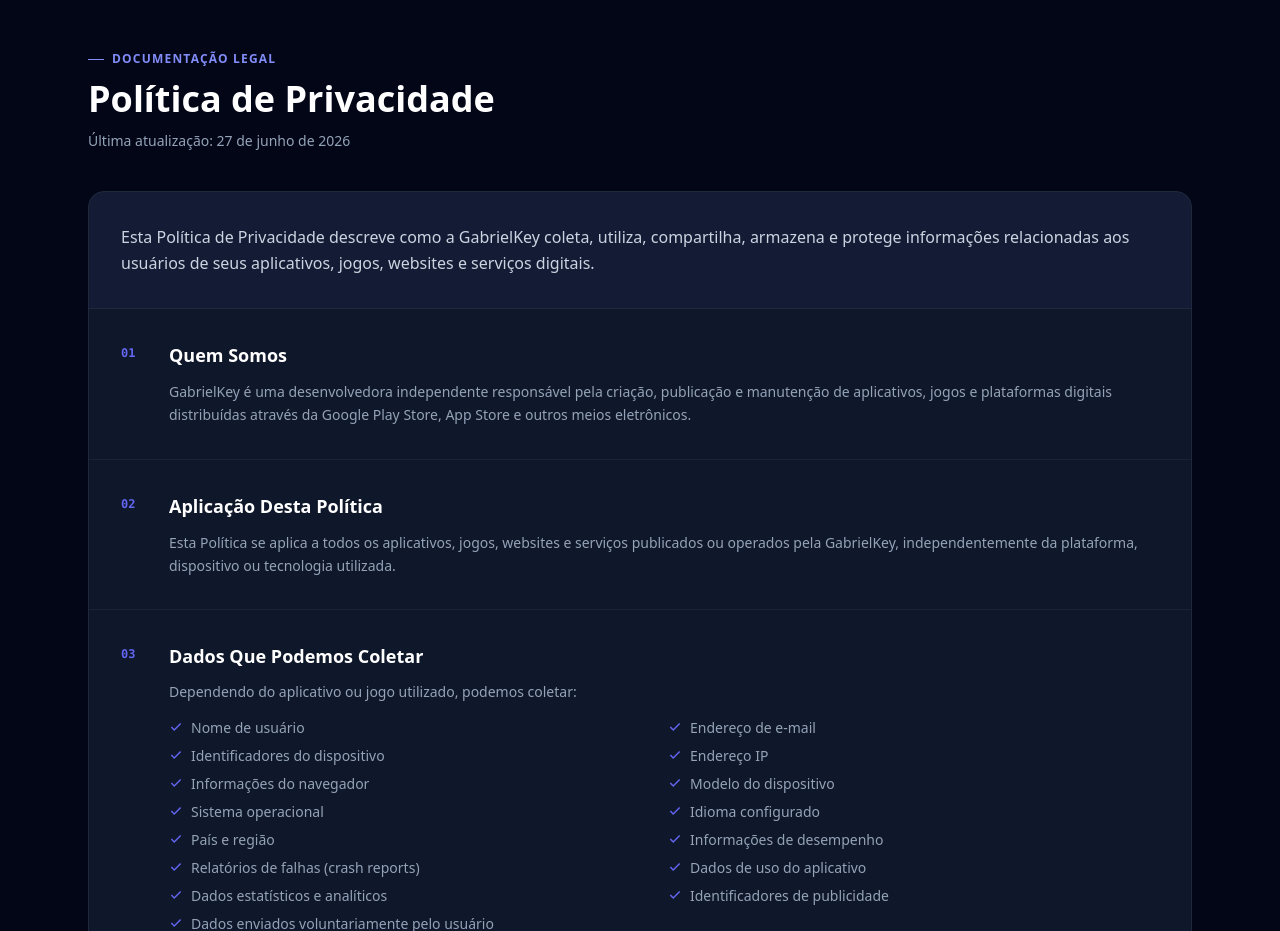
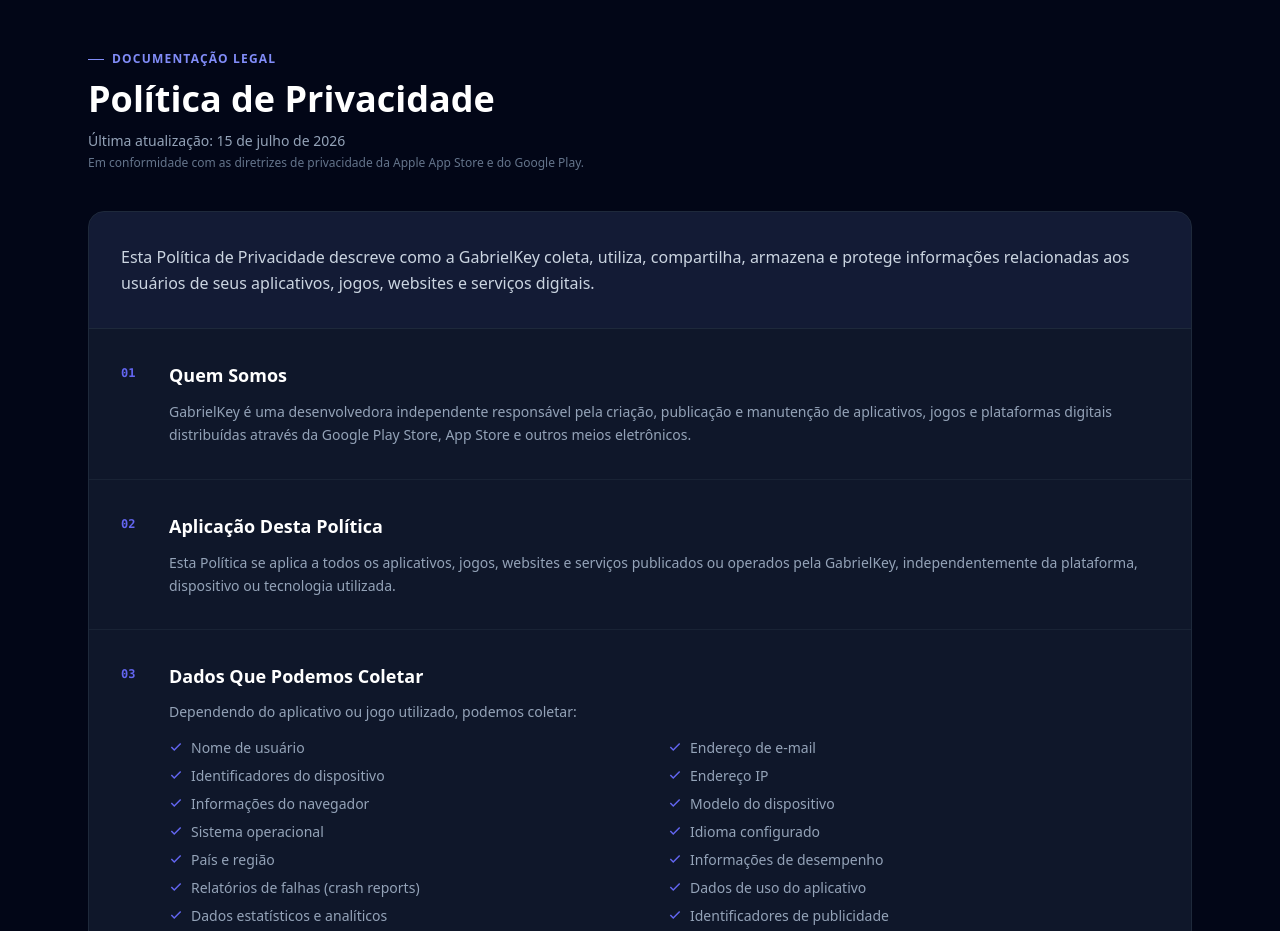
Before and after one commit to gabrielkey/privacy, a plain HTML site: page index.html in a window 1280 px wide. Shown: the part 1180-2111 px from the top of the page. Drawn offline with nearby package versions, Linux system fonts and the light colour scheme.

Commit message:
docs(privacy): refresh revision date and add store-compliance note
Bump the "last updated" date and add a short line noting the policy
follows Apple App Store and Google Play privacy guidelines.

```diff
--- a/assets/js/locales/en.js
+++ b/assets/js/locales/en.js
@@ -33,7 +33,8 @@
   // ── Privacy Policy ───────────────────────────────────────────
   'privacy.label':   'LEGAL DOCUMENTATION',
   'privacy.title':   'Privacy Policy',
-  'privacy.updated': 'Last updated: June 27, 2026',
+  'privacy.updated': 'Last updated: July 15, 2026',
+  'privacy.compliance': 'Compliant with Apple App Store and Google Play privacy guidelines.',
   'privacy.intro':   'This Privacy Policy describes how GabrielKey collects, uses, shares, stores and protects information related to users of its applications, games, websites and digital services.',
 
   's1.title': 'Who We Are',
--- a/assets/js/locales/pt.js
+++ b/assets/js/locales/pt.js
@@ -33,7 +33,8 @@
   // ── Política de Privacidade ──────────────────────────────────
   'privacy.label': 'DOCUMENTAÇÃO LEGAL',
   'privacy.title': 'Política de Privacidade',
-  'privacy.updated': 'Última atualização: 27 de junho de 2026',
+  'privacy.updated': 'Última atualização: 15 de julho de 2026',
+  'privacy.compliance': 'Em conformidade com as diretrizes de privacidade da Apple App Store e do Google Play.',
   'privacy.intro': 'Esta Política de Privacidade descreve como a GabrielKey coleta, utiliza, compartilha, armazena e protege informações relacionadas aos usuários de seus aplicativos, jogos, websites e serviços digitais.',
 
   's1.title': 'Quem Somos',
--- a/index.html
+++ b/index.html
@@ -209,7 +209,8 @@
         <span data-i18n="privacy.label">DOCUMENTAÇÃO LEGAL</span>
       </div>
       <h2 class="text-3xl sm:text-4xl font-bold text-white mb-3" data-i18n="privacy.title">Política de Privacidade</h2>
-      <p class="text-slate-400 text-sm" data-i18n="privacy.updated">Última atualização: 27 de junho de 2026</p>
+      <p class="text-slate-400 text-sm" data-i18n="privacy.updated">Última atualização: 15 de julho de 2026</p>
+      <p class="text-slate-500 text-xs mt-1" data-i18n="privacy.compliance">Em conformidade com as diretrizes de privacidade da Apple App Store e do Google Play.</p>
     </div>
 
     <div class="bg-slate-900 rounded-2xl border border-slate-800 overflow-hidden">
```
